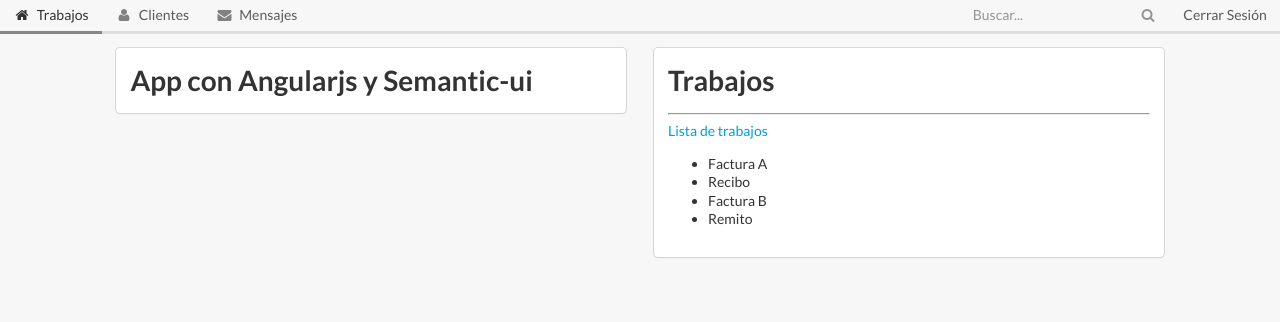
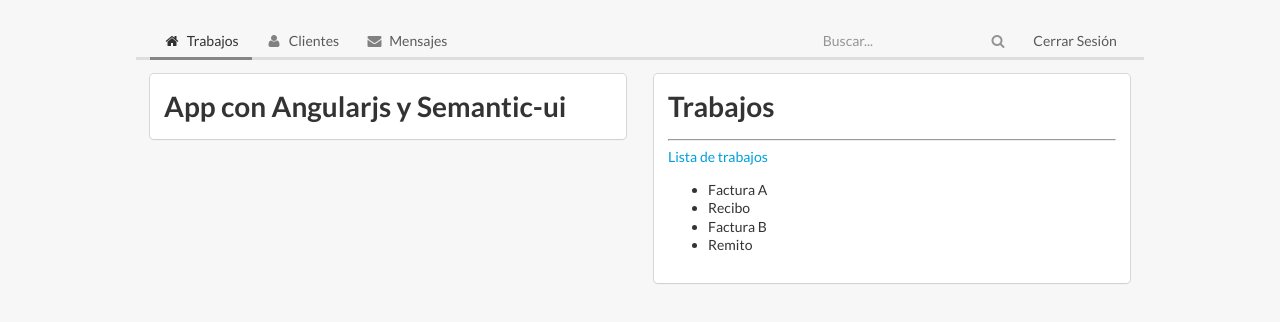
Before and after one commit to SegarraFacundo/App, a website: page public/index.html in a window 1280 px wide. Drawn offline with Linux system fonts and the light colour scheme.

Commit message:
Actualizando la vista general

```diff
--- a/public/index.html
+++ b/public/index.html
@@ -4,11 +4,13 @@
   <head>
     <meta charset="UTF-8">
     <title>Imprenta App</title>
-    <link rel="stylesheet" href="libs/semantic-ui/dist/semantic.min.css">
+    <link rel="stylesheet" href="libs/semantic-ui/dist/semantic.css">
+    <link rel="stylesheet" href="styles/style.css">
   </head>
 
   <body ng-controller="MainController">
 
+    <div class="ui page grid">
       <div class="ui secondary pointing menu">
         <a class="active item" ui-sref="viewWork">
           <i class="home icon"></i> Trabajos
@@ -32,7 +34,6 @@
         </div>
       </div>
 
-    <div class="ui page grid">
       <div class="ui grid">
         <div class="eight wide column">
           <div class="ui segment">
```
Also changed, not shown: public/libs/semantic-ui/dist/semantic.css, public/styles/style.css (added). Lines whose indentation alone changed are shown as unchanged.
